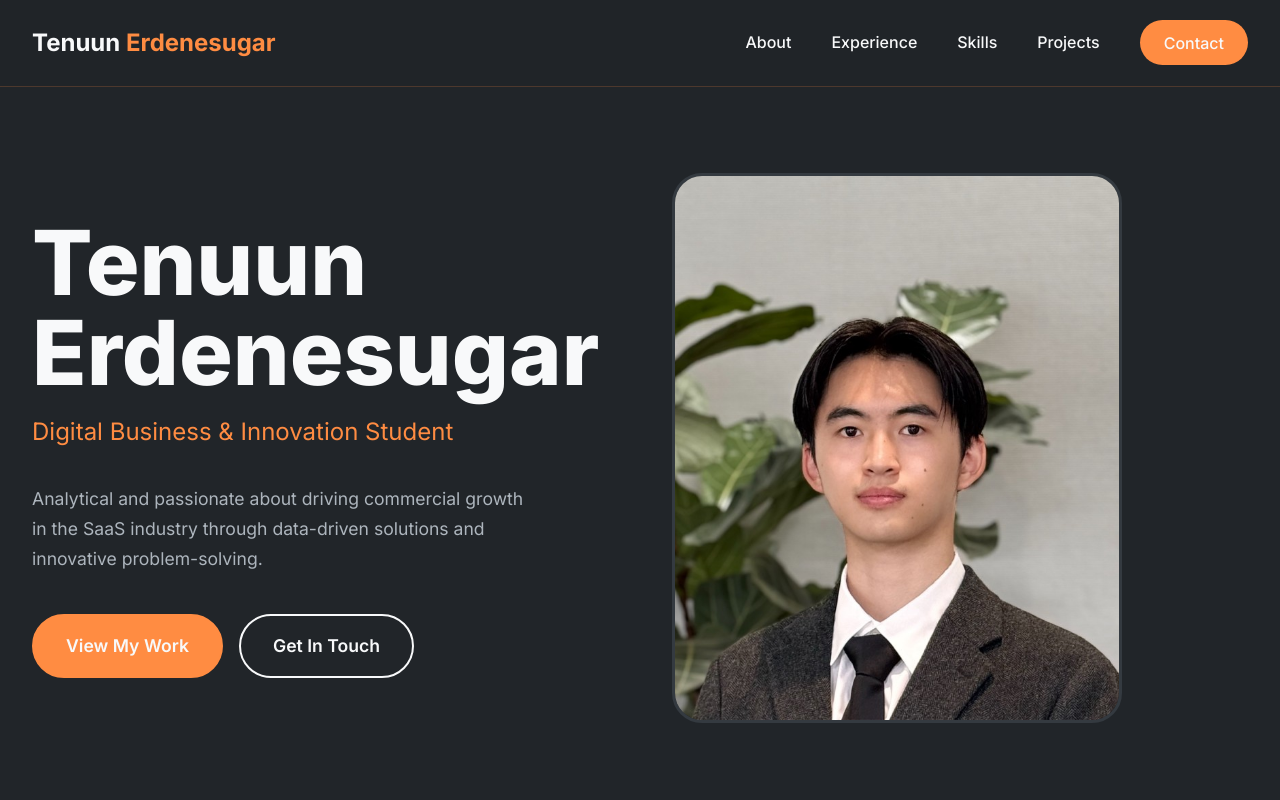
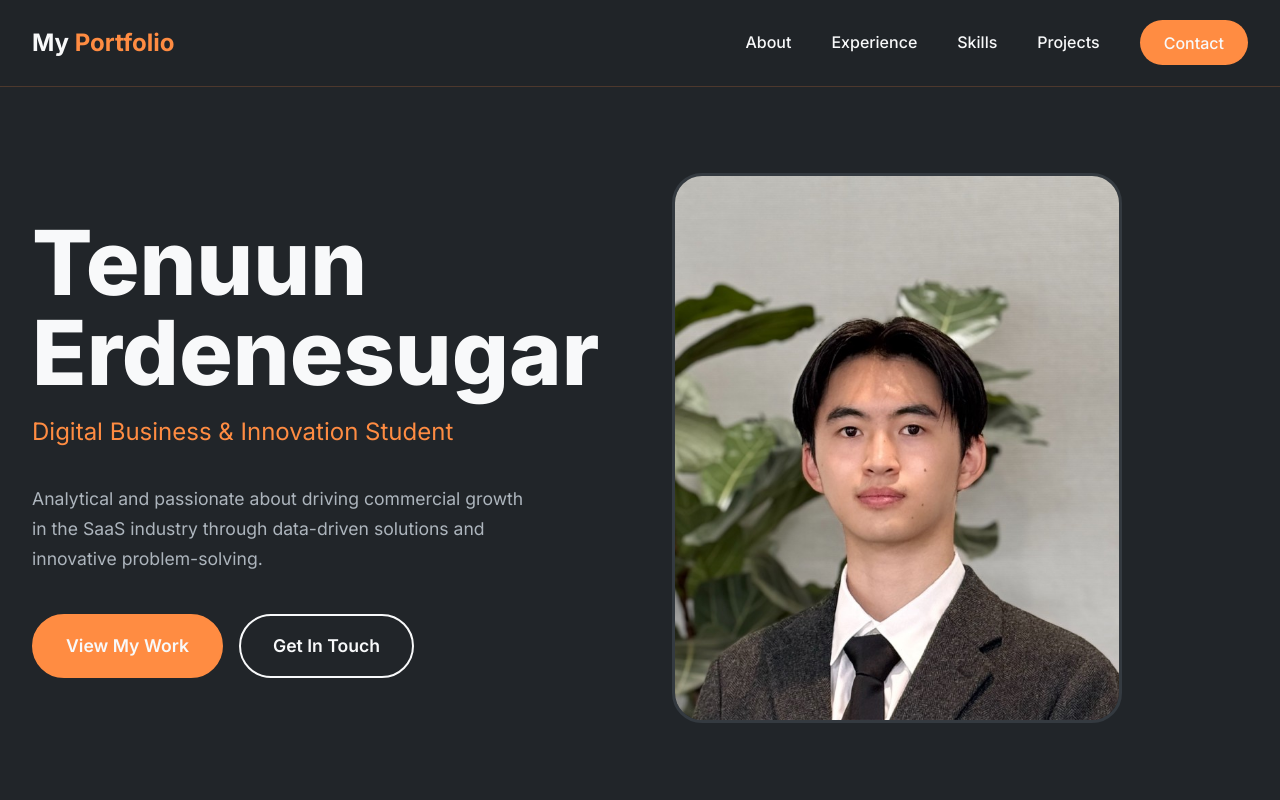
Before and after one commit to Tenuuukaa/Portfolio, a plain HTML site: page index.html in a window 1280 px wide. Shown: the top 800 px of the page. Drawn offline with Linux system fonts and the light colour scheme.

Commit message:
index.html

```diff
--- a/index.html
+++ b/index.html
@@ -427,7 +427,7 @@
 <body>
     <nav>
         <div class="nav-container">
-            <div class="logo">Tenuun <span>Erdenesugar</span></div>
+            <div class="logo">My <span>Portfolio</span></div>
             <ul class="nav-links">
                 <li><a href="#about">About</a></li>
                 <li><a href="#experience">Experience</a></li>
```
